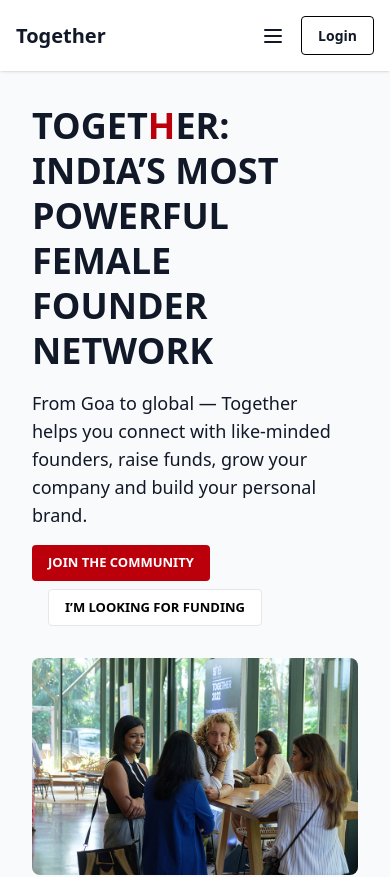
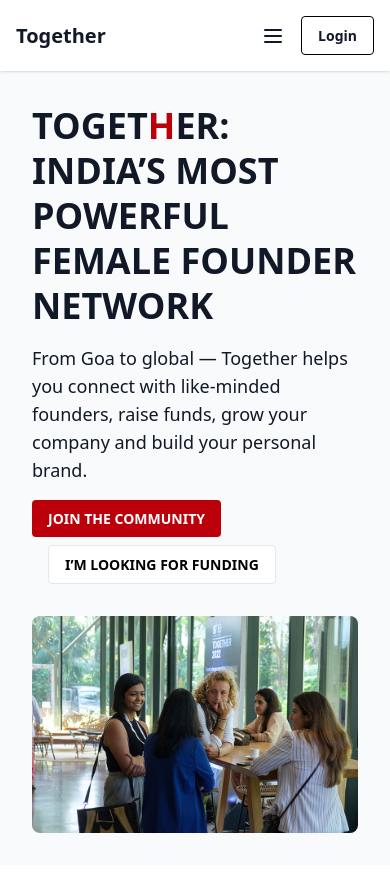
Before and after one commit to rahulgrade/together-final-1, a React (Vite) app: page / in a window 390 px wide. Shown: the top 877 px of the page. Built offline with nearby package versions, Linux system fonts and the light colour scheme.

Commit message:
Add files via upload

```diff
--- a/src/styles/custom.css
+++ b/src/styles/custom.css
@@ -105,12 +105,8 @@
     .menu button {
         font-size: 14px;
     }
-}
 
-@media (max-width: 575px) {
-
-    .my-button,
-    .white-outline-button {
-        font-size: 13px;
+    .hero-content {
+        padding-right: 0;
     }
 }
```
